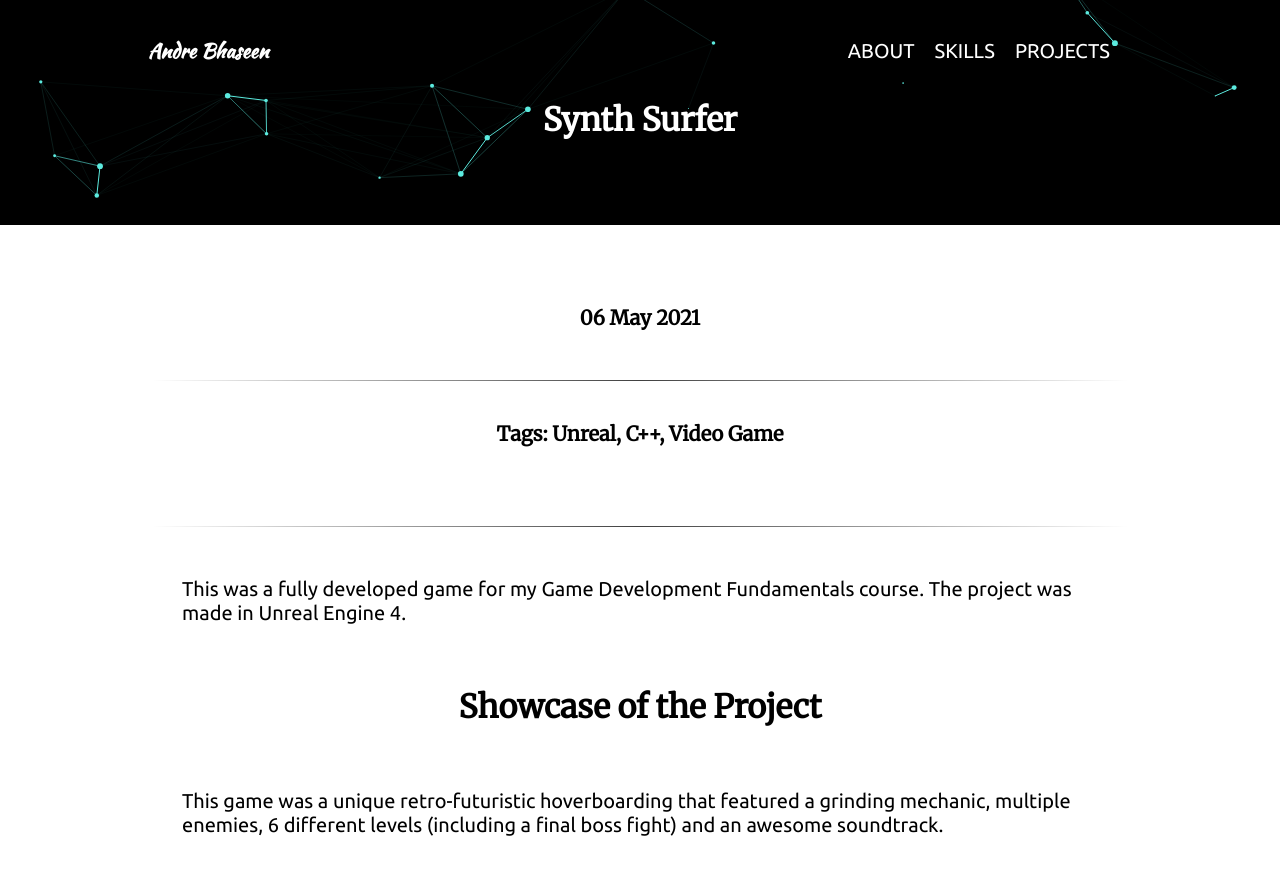
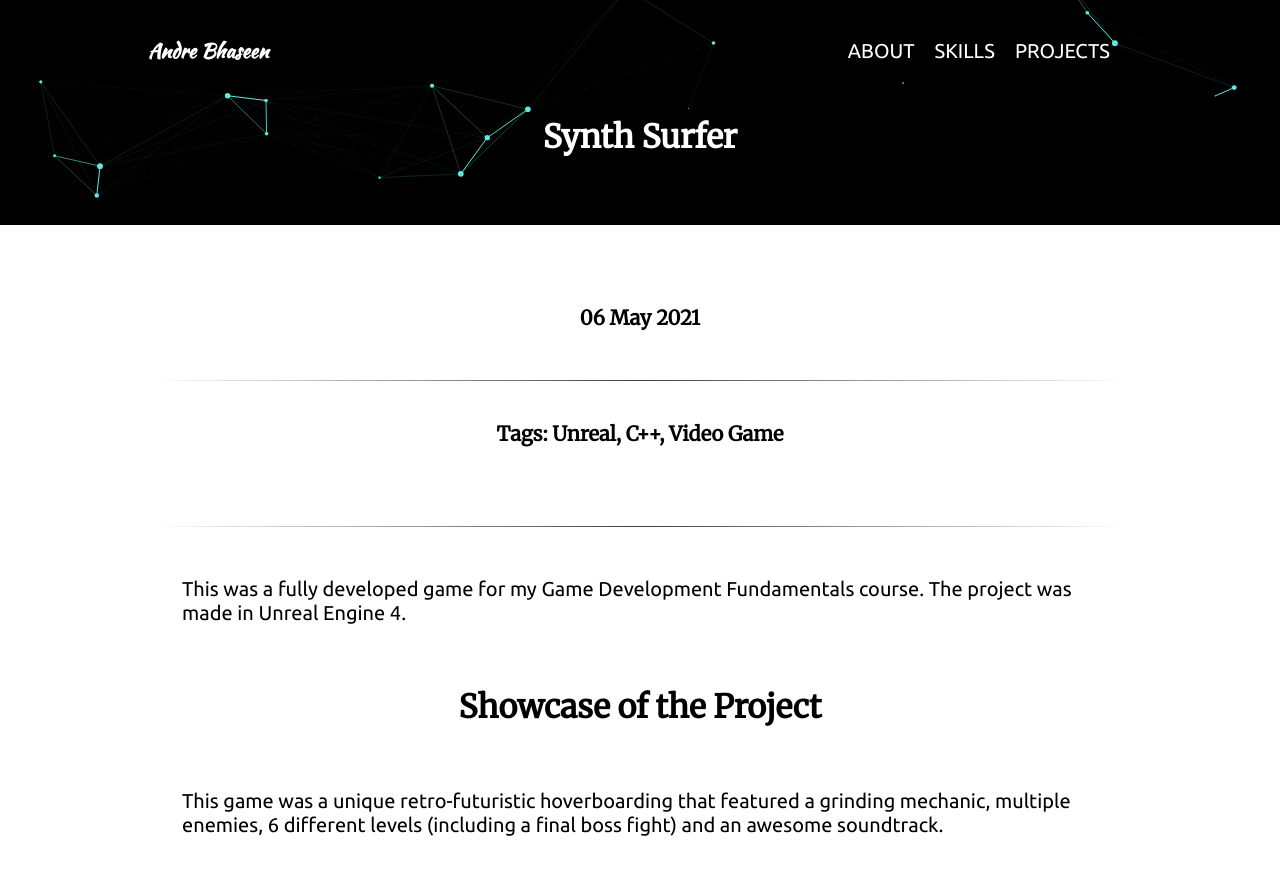
Before and after one commit to abhaseen/abhaseen.github.io, a Jekyll site: the page built from _posts/2021-05-06-SynthSurfer.md, in a window 1280 px wide and 900 px high. Shown: the top 875 px of the window. Built offline with Jekyll 4.4.1, drawn with Linux system fonts in a browser that asks for light colours.

Commit message:
Updated styles

```diff
--- a/_includes/intro.html
+++ b/_includes/intro.html
@@ -2,6 +2,6 @@
   <div id="header-animate" class="header-animate-container"></div>
   <article class="intro-text">
     <h1 class="intro-lead-in">Welcome to</h1>
-    <h2 class="intro-heading">Andre's Portfolio & Blog</h1>
+    <h2 class="intro-heading">Andre's Portfolio &amp; Blog</h1>
   </article>
 </section>
--- a/_includes/page_header.html
+++ b/_includes/page_header.html
@@ -1,4 +1,4 @@
 <section class="page-header">
     <div id="header-animate" class="header-animate-container"></div>
-    <h1 class="post-title">{{ page.title }}</h1>
+    <h1 class="page-title">{{ page.title }}</h1>
 </section>
--- a/_sass/_global.scss
+++ b/_sass/_global.scss
@@ -113,6 +113,9 @@
 }
 
 .page-header {
+  display: flex;
+  align-items: center;
+  justify-content: center;
   position: relative;
 }
 
--- a/_sass/_navigation.scss
+++ b/_sass/_navigation.scss
@@ -2,7 +2,12 @@
   --navbar-shadow: 0 4px 6px rgba(0, 0, 0, 0.25);
   background: black;
   color: white;
+  // position: fixed;
+
   position: fixed;
+  top: 0;
+  left: 0;
+
   z-index: 100;
   width: 100%;
   box-shadow: var(--navbar-shadow);
@@ -48,12 +53,12 @@
   a:hover,
   a:focus {
     text-decoration: none;
-    --brand-color: dodgerblue;
+    --brand-color: rgb(92, 235, 223);
     color: var(--brand-color);
   }
 
   a::after {
-    content: '';
+    content: "";
     display: inline-block;
     position: absolute;
     bottom: 0;
--- a/assets/js/node_garden/nodegarden.js
+++ b/assets/js/node_garden/nodegarden.js
@@ -14,11 +14,12 @@
     this.started = false;
     this.nightmode = false;
 
-    if (devicePixelRatio && devicePixelRatio !== 1) {
-      // if retina screen, scale canvas
-      this.canvas.style.transform = "scale(" + 1 / devicePixelRatio + ")";
-      this.canvas.style.transformOrigin = "0 0";
-    }
+    // if (devicePixelRatio && devicePixelRatio !== 1) {
+    //   // if retina screen, scale canvas
+    //   console.log(devicePixelRatio);
+    //   this.canvas.style.transform = "scale(" + 1 / devicePixelRatio + ")";
+    //   this.canvas.style.transformOrigin = "0 0";
+    // }
     this.canvas.id = "nodegarden";
 
     window.addEventListener("mousedown", (e) => {
@@ -73,8 +74,10 @@
   }
 
   resize() {
-    this.width = this.container.clientWidth * devicePixelRatio;
-    this.height = this.container.clientHeight * devicePixelRatio;
+    // this.width = this.container.clientWidth * devicePixelRatio;
+    // this.height = this.container.clientHeight * devicePixelRatio;
+    this.width = this.container.clientWidth;
+    this.height = this.container.clientHeight;
     this.area = this.width * this.height;
 
     // calculate nodes needed
```
